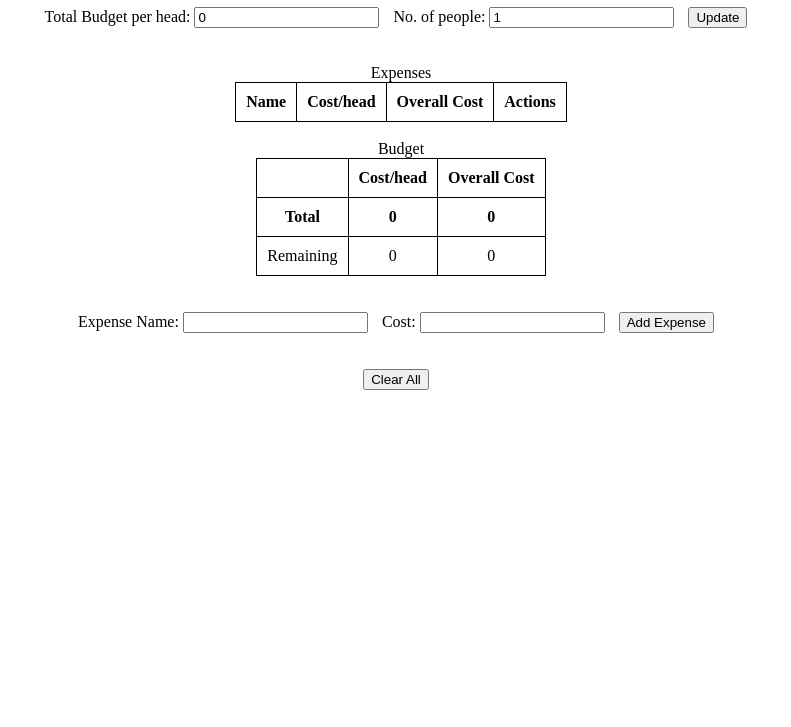
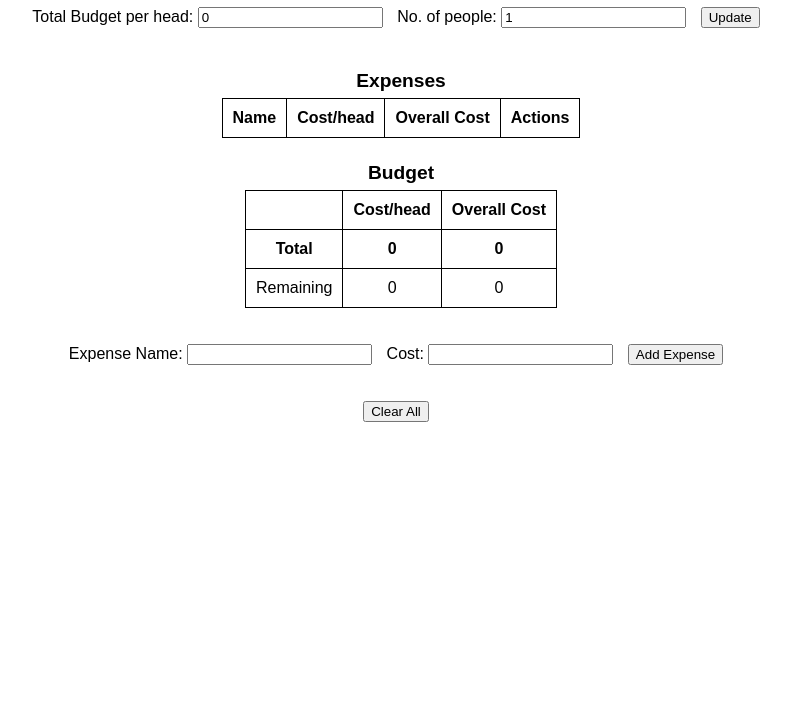
Before and after one commit to sibycr18/Trip-Planner, a plain HTML site: page index.html in a window 1280 px wide. Shown: the part 73-800 px from the top of the page, without its empty margins (239-1030 px from the left). Drawn offline with Linux system fonts and the light colour scheme.

Commit message:
changed font and fixed padding

```diff
--- a/style.css
+++ b/style.css
@@ -21,3 +21,13 @@ button {
 .no-border {
     border: none !important;
 }
+
+caption {
+    font-size: larger;
+    font-weight: bold;
+    padding: 6px;
+}
+
+* {
+    font-family: Arial, Helvetica, sans-serif;
+}
```
